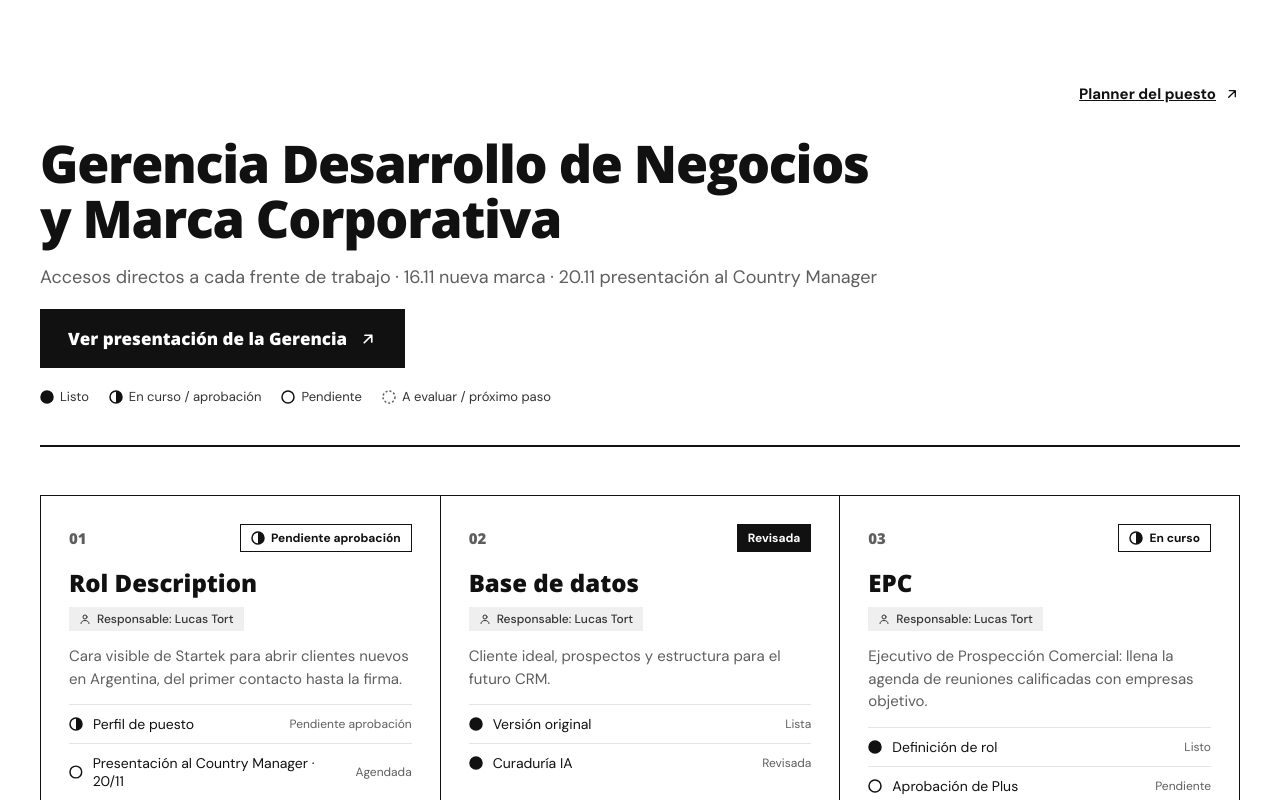
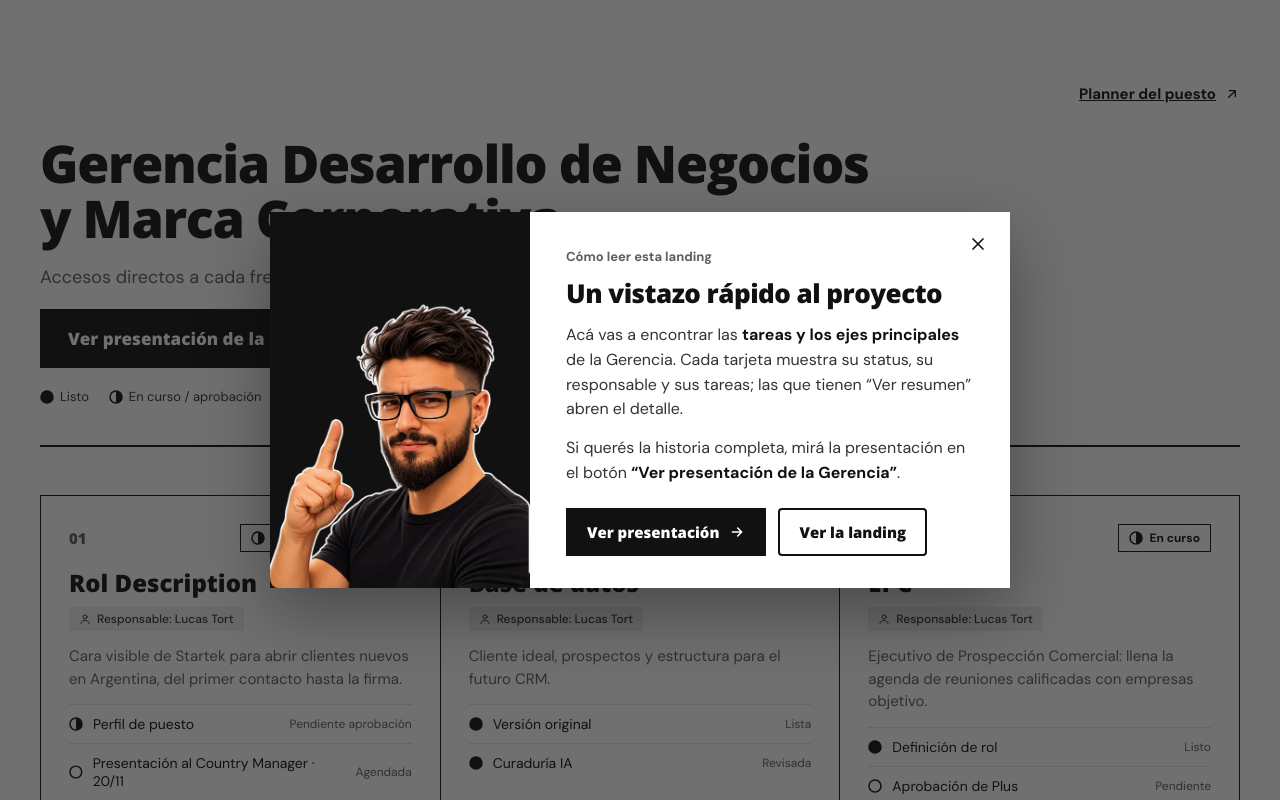
Before and after one commit to Startek-latam/Gerencia-Nuevos-Negocios, a plain HTML site: page index.html in a window 1280 px wide. Shown: the top 800 px of the page. Drawn offline with nearby package versions, Linux system fonts and the light colour scheme.

Commit message:
Agregar tarjeta de bienvenida en la landing
Pop-up al abrir la landing que explica cómo leerla y lleva a la presentación. Se muestra una vez por sesión.

Co-Authored-By: Claude Opus 5.5 <noreply@anthropic.com>
Claude-Session: https://claude.ai/code/session_01JoB9ZBwkwSyip5sGHNFjZQ

```diff
--- a/index.html
+++ b/index.html
@@ -11,6 +11,27 @@ body{margin:0;background:#FFFFFF}
 a{color:#111111}a:hover{color:#000000}
 a.tile:hover{outline:2px solid #111111;outline-offset:-2px}
 a.cta:hover{background:#333333 !important}
+</style>
+<style>
+dialog.intro{border:0;padding:0;max-width:740px;width:calc(100% - 32px);background:#FFFFFF;color:#111111;box-shadow:0 24px 64px rgba(0,0,0,.35);overflow:visible}
+dialog.intro::backdrop{background:rgba(17,17,17,.6)}
+.intro-in{display:grid;grid-template-columns:260px 1fr;align-items:end;font-family:'DM Sans',sans-serif}
+.intro-ph{position:relative;align-self:stretch;background:#111111;overflow:visible}
+.intro-ph img{position:absolute;bottom:0;left:50%;transform:translateX(-50%);width:260px;max-width:none;height:auto;display:block}
+.intro-tx{padding:36px 36px 32px;display:flex;flex-direction:column;gap:14px}
+.intro-tx .ey{font-size:13px;font-weight:700;color:#5E5E5E}
+.intro-tx h2{margin:0;font-family:'Open Sans',sans-serif;font-weight:800;font-size:26px;line-height:1.15;letter-spacing:-.02em}
+.intro-tx p{margin:0;font-size:16px;line-height:1.55;color:#333333}
+.intro-tx strong{color:#111111}
+.intro-act{display:flex;gap:12px;flex-wrap:wrap;margin-top:8px}
+.intro-act a,.intro-act button{font-family:'Open Sans',sans-serif;font-weight:800;font-size:15px;min-height:48px;padding:12px 20px;box-sizing:border-box;display:inline-flex;align-items:center;gap:10px;cursor:pointer;text-decoration:none}
+.intro-act a{background:#111111;color:#FFFFFF;border:1px solid #111111}
+.intro-act a:hover{background:#333333}
+.intro-act button{background:#FFFFFF;color:#111111;border:1px solid #111111}
+.intro-act button:hover{background:#F2F2F2}
+.intro-x{position:absolute;top:10px;right:10px;width:44px;height:44px;border:0;background:transparent;color:#111111;cursor:pointer;display:flex;align-items:center;justify-content:center}
+.intro-x:hover{background:#F2F2F2}
+@media (max-width:560px){.intro-in{grid-template-columns:1fr}.intro-ph{height:170px}.intro-ph img{width:170px}.intro-tx{padding:28px 22px 24px}}
 </style>
 </head>
 <body>
@@ -99,5 +120,35 @@ a.cta:hover{background:#333333 !important}
 
 </div>
 </div>
+
+<dialog class="intro" id="intro" aria-labelledby="intro-t">
+<button class="intro-x" type="button" aria-label="Cerrar" data-close><svg width="20" height="20" viewBox="0 0 24 24" fill="none" stroke="currentColor" stroke-width="2" stroke-linecap="round" aria-hidden="true"><path d="M6 6l12 12M18 6L6 18"></path></svg></button>
+<div class="intro-in">
+<div class="intro-ph"><img src="lucas.webp" alt="Lucas Sánchez Tort" width="560" height="613"></div>
+<div class="intro-tx">
+<span class="ey">Cómo leer esta landing</span>
+<h2 id="intro-t">Un vistazo rápido al proyecto</h2>
+<p>Acá vas a encontrar las <strong>tareas y los ejes principales</strong> de la Gerencia. Cada tarjeta muestra su status, su responsable y sus tareas; las que tienen “Ver resumen” abren el detalle.</p>
+<p>Si querés la historia completa, mirá la presentación en el botón <strong>“Ver presentación de la Gerencia”</strong>.</p>
+<div class="intro-act">
+<a href="presentacion/index.html">Ver presentación<svg width="16" height="16" viewBox="0 0 24 24" fill="none" stroke="currentColor" stroke-width="2.25" stroke-linecap="round" stroke-linejoin="round" aria-hidden="true"><path d="M5 12h14M13 6l6 6-6 6"></path></svg></a>
+<button type="button" data-close autofocus>Ver la landing</button>
+</div>
+</div>
+</div>
+</dialog>
+<script>
+(function(){
+  var d=document.getElementById('intro'); if(!d||!d.showModal) return;
+  var seen=false; try{seen=sessionStorage.getItem('introVista')==='1';}catch(e){}
+  if(seen) return;
+  d.showModal();
+  function close(){ d.close(); try{sessionStorage.setItem('introVista','1');}catch(e){} }
+  d.querySelectorAll('[data-close]').forEach(function(b){b.addEventListener('click',close);});
+  d.addEventListener('cancel',function(){ try{sessionStorage.setItem('introVista','1');}catch(e){} });
+  d.addEventListener('click',function(e){ if(e.target===d) close(); });
+  d.querySelector('a').addEventListener('click',function(){ try{sessionStorage.setItem('introVista','1');}catch(e){} });
+})();
+</script>
 </body>
 </html>
```
Also changed, not shown: lucas.webp (added).
